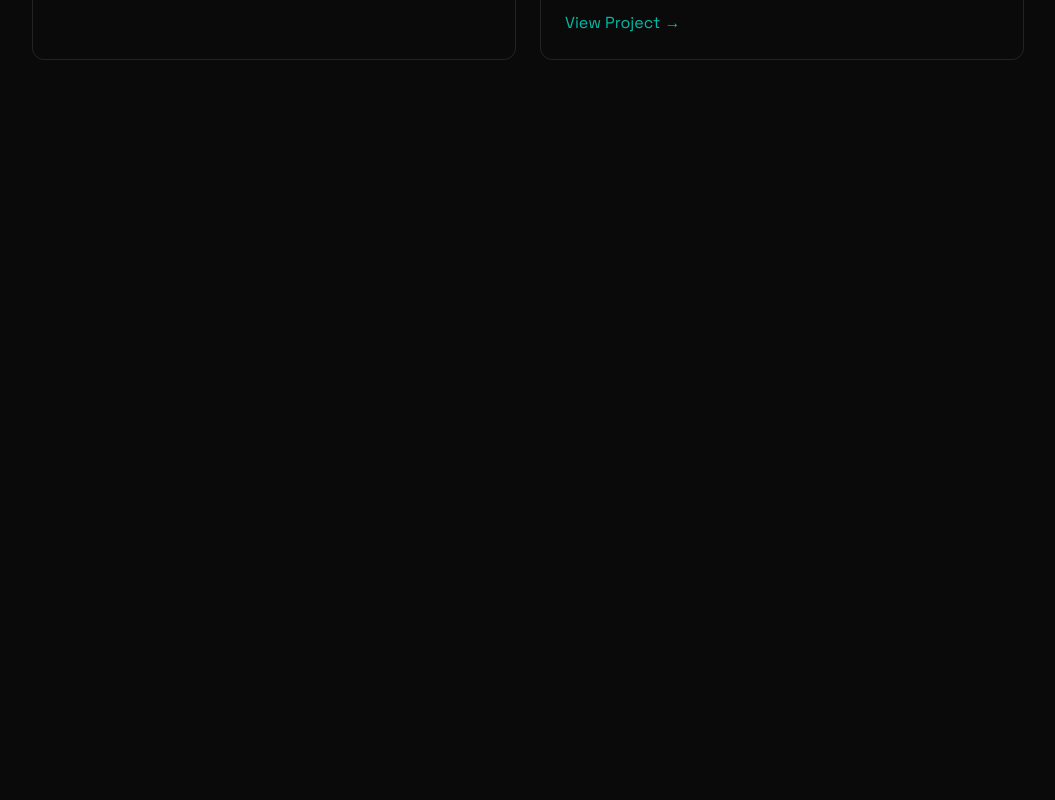
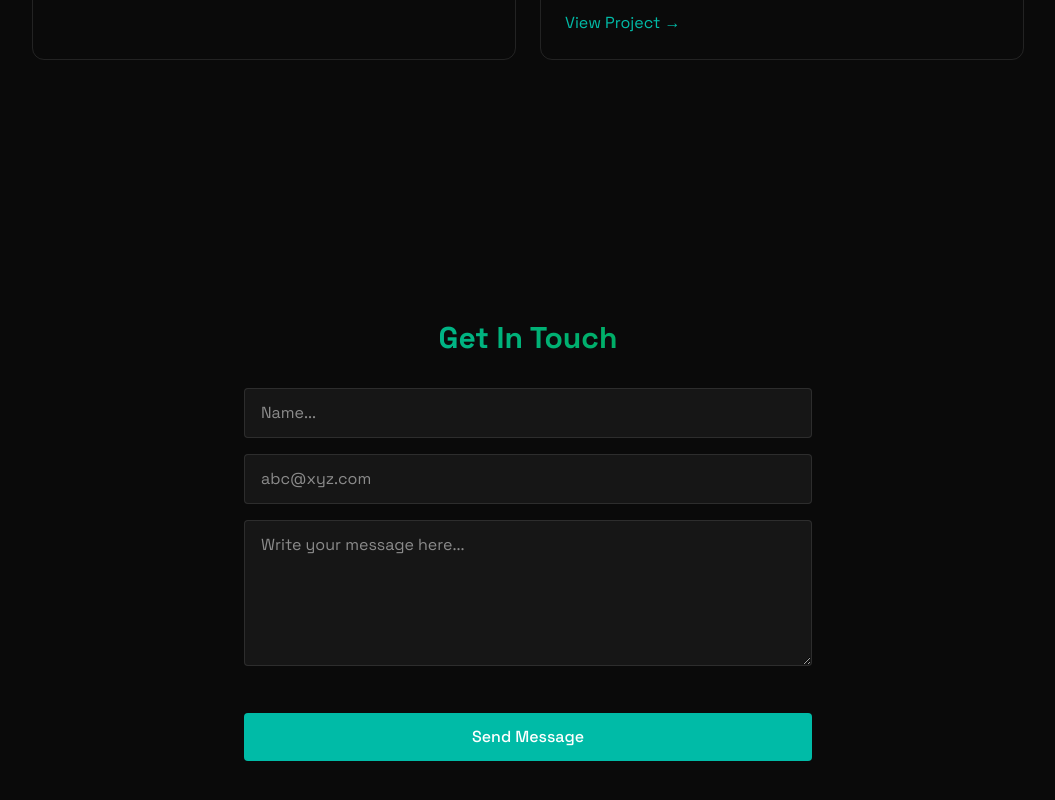
Before and after one commit to Shad-Islam/my-portfolio, a React (Vite) app: page / in a window 1280 px wide. Shown: the part 2416-3216 px from the top of the page, without its empty margins (112-1167 px from the left). Before the commit the page ends 2556 px from the top, so only its background shows below. Built offline with nearby package versions, Linux system fonts and the light colour scheme.

Commit message:
Add contact section

```diff
--- a/src/App.jsx
+++ b/src/App.jsx
@@ -6,6 +6,7 @@
 import { Home } from "./components/section/Home";
 import { About } from "./components/section/About";
 import { Projects } from "./components/section/Projects";
+import { Contact } from "./components/section/Contact";
 
 function App() {
   const [loading, setLoading] = useState(false);
@@ -23,6 +24,7 @@
         <Home />
         <About/>
         <Projects/>
+        <Contact/>
       </div>
     </>
   );
--- /dev/null
+++ b/src/components/section/Contact.jsx
@@ -0,0 +1,48 @@
+import { RevealOnScroll } from "../RevealOnScroll";
+
+export const Contact = () => {
+  return (
+    <section
+      id="contact"
+      className="min-h-screen flex items-center justify-center py-20"
+    >
+      <RevealOnScroll>
+        <div className="px-4 w-150">
+          <h2 className="text-3xl font-bold mb-8 bg-gradient-to-r from-teal-500 to-green-600 bg-clip-text text-transparent text-center">
+            Get In Touch
+          </h2>
+          <form className="space-y-6">
+            <div className="relative">
+              <input
+                type="text"
+                id="name"
+                name="name"
+                required
+                className="w-full bg-white/5 border border-white/10 rounded px-4 py-3 text-white transition focus:outline-none focus:border-teal-500 focus:bg-green-500/5 mb-4"
+                placeholder="Name..."
+              />
+              <input
+                type="email"
+                id="email"
+                name="email"
+                required
+                className="w-full bg-white/5 border border-white/10 rounded px-4 py-3 text-white transition focus:outline-none focus:border-teal-500 focus:bg-green-500/5 mb-4"
+                placeholder="abc@xyz.com"
+              />
+              <textarea
+                id="message"
+                name="message"
+                required
+                rows={5}
+                className="w-full bg-white/5 border border-white/10 rounded px-4 py-3 text-white transition focus:outline-none focus:border-teal-500 focus:bg-green-500/5 mb-4"
+                placeholder="Write your message here..."
+              />
+            </div>
+
+            <button type="submit" className="w-full bg-teal-500 text-white py-3 px-6 rounded font-medium transition relative overflow-hidden hover:-translate-y-0.5 hover:shadow-[0_0_15px_rgba(20,184,166,0.2)] cursor-pointer">Send Message</button>
+          </form>
+        </div>
+      </RevealOnScroll>
+    </section>
+  );
+};
```
